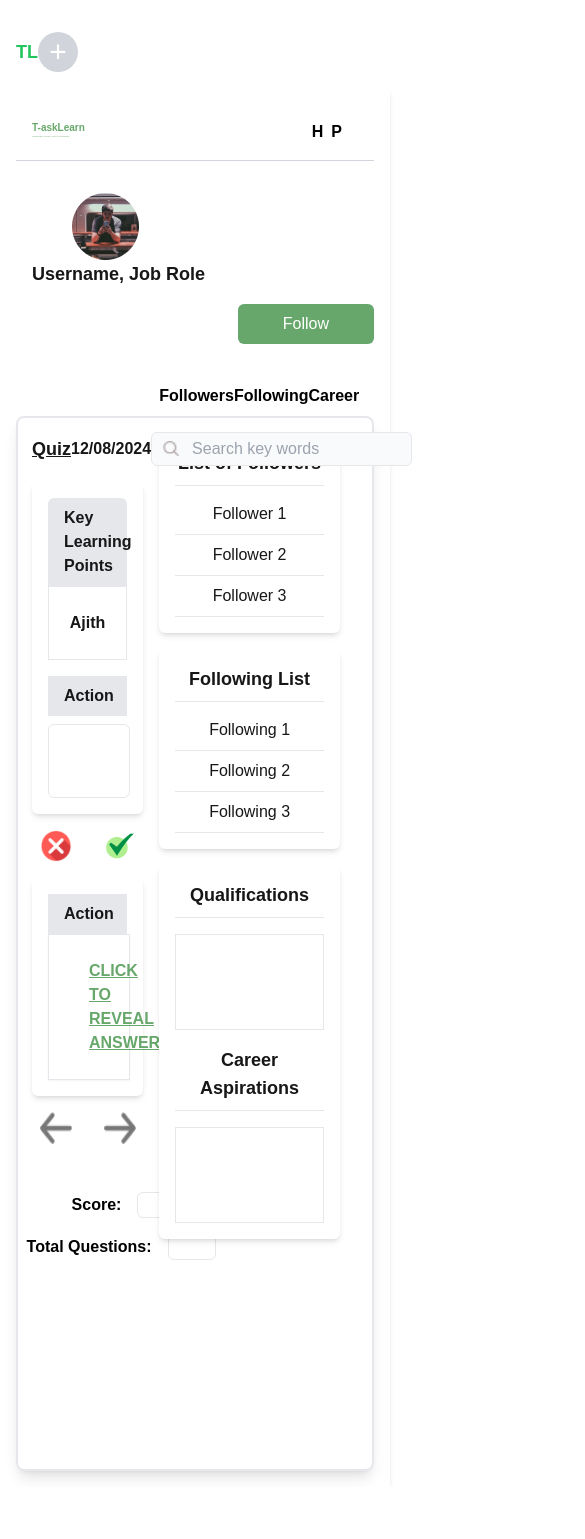
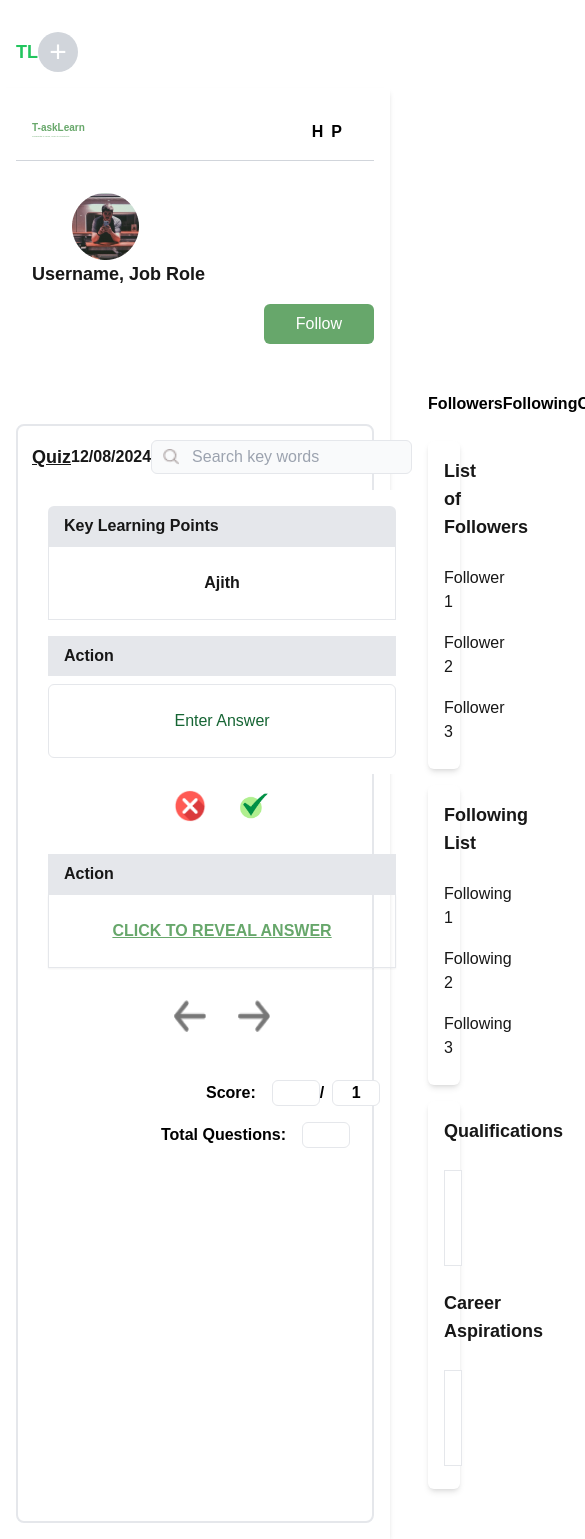
Before and after one commit to bananaappsuk/website_team, a Next.js app in the folder tasklearn_frontend/: page /OtherProfile in a window 390 px wide. Shown: the top 1539 px of the page, 585 px wide, since content can reach past the window. Before the commit the page ends 1487 px from the top, so only its background shows below. Built offline with nearby package versions, Linux system fonts and the light colour scheme; no server answers.

Commit message:
TN-191NEW

```diff
--- a/tasklearn_frontend/src/app/globals.css
+++ b/tasklearn_frontend/src/app/globals.css
@@ -120,10 +120,7 @@ margin-right: 53px;
 .mr1{
   margin-right: 53px;
 }
-.P1_1{
-  width: 40%;
-  float: left;
-}
+
 .P1_2{
   margin-top: -74px;
 }
@@ -135,21 +132,7 @@ margin-right: 53px;
   width: 20%;
   float: left;
 }
-.re_1{
-  background: #67A76B;
-  border-radius: 0.375rem;
-  padding-left: 45px;
-  padding-right: 45px;
-}
-.mb1_1{
-  margin-bottom: 72px;
-}
-.m11_1{
-  margin-left: 40px;
-}
-.min_h1 {
-  min-height: 125vh;
-}
+
 /* Extra small devices (phones, 600px and down) */
 @media only screen and (max-width: 600px) {
   .fo_4 {
--- a/tasklearn_frontend/src/pages/OtherProfile.tsx
+++ b/tasklearn_frontend/src/pages/OtherProfile.tsx
@@ -2,8 +2,19 @@ import React, { useState } from 'react';
 import "../app/globals.css";
 
 const OtherProfile = () => {
+  const [isModalOpen, setModalOpen] = useState(false);
+  const [link, setLink] = useState("");
+
+  const closeModal = () => setModalOpen(false);
+
+  const copyToClipboard = () => {
+    navigator.clipboard.writeText(link);
+    alert('Link copied to clipboard!');
+    closeModal();
+  };
+
   return (
-    <div className="min-h-screen bg-gray-100">
+    <div className="w-full flex gap-2 bg-gray-100">
       <div className="flex flex-col lg:flex-row w-full">
         {/* Sidebar */}
         <div className="w-full lg:w-[7%] flex lg:flex-col items-center bg-white p-4">
@@ -11,7 +22,7 @@ const OtherProfile = () => {
             <a href="/Homepage">TL</a>
           </div>
           <div className="hidden lg:block rounded-full overflow-hidden h-12 w-12 mt-4">
-            <img src="assets/Ellipse_1.png"  alt="Profile" />
+            <img src="assets/Ellipse_1.png" alt="Profile" />
           </div>
           <button className="mt-4 h-10 w-10 bg-gray-300 rounded-full text-3xl text-white">
             +
@@ -21,21 +32,39 @@ const OtherProfile = () => {
         {/* Main Content Area */}
         <div className="w-full lg:w-[100%] bg-white shadow-md p-4">
           {/* Header */}
-          <div className="p-4 flex justify-between"><div className="text-start"><h1 className="text-[10px] sm:text-md md:text-md lg:text-2xl xl:text-3xl font-bold text-[#68A86B]"><a href="/Homepage">T-askLearn</a></h1><p className="text-[2px] sm:text-[4px] lg:text-[6px] xl:text-[8px] text-[#68A86B]"><a href="/Homepage">Collaborate to Learn, Learn to Collaborate</a></p></div><div className="px-4 text-black font-bold items-center flex justify-end gap-2"><a href="/Homepage">H</a><a href="/UserProfile">P</a></div></div>
+          <div className="p-4 flex justify-between">
+            <div className="text-start">
+              <h1 className="text-[10px] sm:text-md md:text-md lg:text-2xl xl:text-3xl font-bold text-[#68A86B]">
+                <a href="/Homepage">T-askLearn</a>
+              </h1>
+              <p className="text-[2px] sm:text-[4px] lg:text-[6px] xl:text-[8px] text-[#68A86B]">
+                <a href="/Homepage">Collaborate to Learn, Learn to Collaborate</a>
+              </p>
+            </div>
+            <div className="px-4 text-black font-bold items-center flex justify-end gap-2">
+              <a href="/Homepage">H</a>
+              <a href="/UserProfile">P</a>
+            </div>
+          </div>
           <div className="h-[1px] w-full bg-gray-300"></div>
           {/* User Info */}
           <div className="flex flex-col lg:flex-row mt-4">
             <div className="w-full lg:w-1/3 p-4">
-            <img src="assets/Ellipse_2.png" className="m11_1" alt="Profile" />
+              <img src="assets/Ellipse_2.png" className="ml-10" alt="Profile" />
               <p className="text-lg font-bold">Username, Job Role</p>
             </div>
             <div className="ml-auto flex items-center">
-              <button className="re_1 text-white px-4 py-2 rounded mb1_1">Follow</button>
+              {/* Step 3: Add onClick handler to open modal */}
+              <button
+                onClick={() => setModalOpen(true)}
+                className="mb-20 pl-8 pr-8 bg-[#67A76B] rounded-md text-white px-4 py-2 rounded">
+                Follow
+              </button>
             </div>
           </div>
 
           {/* Main Quiz Section */}
-          <div className="min-h-screen p-4 P1_1">
+          <div className="p-4 lg:w-[40%] float-left">
             {/* Quiz Header */}
             <div className="flex justify-between items-center mb-4">
               <h1 className="text-lg font-bold underline">Quiz</h1>
@@ -55,7 +84,7 @@ const OtherProfile = () => {
             </div>
 
             {/* Key Learning Points */}
-      <div className="bg-white rounded-md shadow-md p-4 mb-4">
+            <div className="bg-white rounded-md p-4 mb-4">
               <h2 className="font-bold bg-gray-200 py-2 px-4 rounded-t-md">Key Learning Points</h2>
               <p className="text-center font-bold py-6 border">Ajith</p>
 
@@ -71,26 +100,28 @@ const OtherProfile = () => {
             {/* Icons Section */}
             <div className="flex justify-center mt-4 gap-8">
               <button className="text-red-600 flex items-center">
-          <img src="assets/image_2.png" alt="Cross" className="h-8 w-8" /> {/* Add correct icon path */}
+                <img src="assets/image_2.png" alt="Cross" className="h-8 w-8" />
               </button>
               <button className="text-green-600 flex items-center">
-          <img src="assets/image_1.png" alt="Check" className="h-8 w-8" /> {/* Add correct icon path */}
+                <img src="assets/image_1.png" alt="Check" className="h-8 w-8" />
               </button>
             </div>
 
             {/* Another Action Section */}
-      <div className="bg-white rounded-md shadow-md p-4 mt-4">
+            <div className="p-4 mt-4">
               <h2 className="font-bold bg-gray-200 py-2 px-4">Action</h2>
-        <button className="text-[#67A76B] font-bold underline w-full px-10 py-6 border shadow-sm">CLICK TO REVEAL ANSWER</button>
+              <button className="text-[#67A76B] font-bold underline w-full px-10 py-6 border shadow-sm">
+                CLICK TO REVEAL ANSWER
+              </button>
             </div>
 
             {/* Icons Section */}
             <div className="flex justify-center mt-4 gap-8">
               <button className="text-red-600 flex items-center">
-          <img src="assets/Vector_1.png" alt="Clear" className="h-8 w-8" /> {/* Add correct icon path */}
+                <img src="assets/Vector_1.png" alt="Clear" className="h-8 w-8" />
               </button>
               <button className="text-green-600 flex items-center">
-          <img src="assets/Vector_2.png" alt="Submit" className="h-8 w-8" /> {/* Add correct icon path */}
+                <img src="assets/Vector_2.png" alt="Submit" className="h-8 w-8" />
               </button>
             </div>
 
@@ -107,7 +138,8 @@ const OtherProfile = () => {
               </div>
             </div>
           </div>
-    <div className="min_h1 p-4 shadow-lg border-2 rounded-lg p-8">
+
+          <div className="p-4 border-2 rounded-lg p-8">
             {/* Tabs: Followers, Following, Career */}
             <div className="flex justify-around border-b mb-4 P1_2 fo_22">
               <button className="text-center flex-1 py-2 border-gray-400">
@@ -147,16 +179,56 @@ const OtherProfile = () => {
               {/* Career Section */}
               <div className="bg-white p-4 shadow-md rounded-md">
                 <h3 className="text-lg font-bold border-b pb-2 mb-4">Qualifications</h3>
-          <div className="border mb-4 p-2 h-24"> {/* Add qualification details here */}</div>
+                <textarea
+                  className="border mb-4 p-2 h-24 w-full resize-none" // Fixed height, full width, no resize
+                ></textarea>
 
                 <h3 className="text-lg font-bold border-b pb-2 mb-4">Career Aspirations</h3>
-          <div className="border p-2 h-24"> {/* Add career aspirations details here */}</div>
+                <textarea
+                  className="border p-2 h-24 w-full resize-none" // Fixed height, full width, no resize
+                ></textarea>
+              </div>
+            </div>
           </div>
         </div>
       </div>
 
+      {/* Step 2: Create Modal */}
+      {isModalOpen && (
+        <div className="fixed inset-0 flex items-center justify-center z-50 bg-black bg-opacity-50">
+        <div className="bg-white p-8 rounded-lg shadow-lg relative w-full max-w-xl md:max-w-2xl pb-[100px]">
+          {/* Header Section with Title and Close Button */}
+          <div className="flex items-center justify-between mb-4">
+            <h2 className="text-xl font-bold">Invite friends to Tia’s Server</h2>
+            <button
+              onClick={closeModal}
+              className="focus:outline-none text-2xl"
+            >
+              X
+            </button>
+          </div>
+          <p>Share this link with others to grant access to your server!</p>
+
+          <div className="flex items-center  w-full p-2 bg-gray-200 rounded-md mt-4">
+            <input
+              type="text"
+              value="https://tasklearn/Tia’s Server"
+              readOnly
+              className="flex-grow px-4 py-2 bg-gray-200 text-gray-800 border-none rounded-l-md focus:outline-none"
+            />
+
+            <button
+              className="px-8 py-2 text-white bg-[#67A76B] rounded-r-md focus:outline-none rounded-[3px]"
+            >
+              Copy
+            </button>
           </div>
         </div>
+      </div>
+
+
+
+      )}
     </div>
   );
 };
--- /dev/null
+++ b/tasklearn_frontend/src/pages/tabs/demo.tsx
@@ -0,0 +1,60 @@
+import React, { useState } from 'react';
+
+const InviteModal = ({ isOpen, onClose }) => {
+  return (
+    // Modal background overlay
+    isOpen && (
+      <div className="fixed inset-0 flex items-center justify-center bg-black bg-opacity-50 z-50">
+        {/* Modal container */}
+        <div className="bg-white rounded-lg shadow-lg p-6 w-11/12 sm:w-96 max-w-lg relative">
+          {/* Close button */}
+          <button
+            onClick={onClose}
+            className="absolute top-2 right-2 text-gray-500 hover:text-gray-800 focus:outline-none"
+          >
+            X
+          </button>
+          {/* Modal header */}
+          <h2 className="text-lg sm:text-xl font-bold mb-2 text-center">Invite friends to Tia’s Server</h2>
+          <p className="text-gray-600 text-sm text-center mb-4">
+            Share this link with others to grant access to your server!
+          </p>
+          {/* Link input with Copy button */}
+          <div className="flex items-center bg-gray-100 rounded-md px-3 py-2">
+            <input
+              type="text"
+              value="https://tasklearn/Tia’s Server"
+              readOnly
+              className="bg-transparent flex-1 outline-none text-gray-700 text-sm"
+            />
+            <button
+              onClick={() => navigator.clipboard.writeText("https://tasklearn/Tia’s Server")}
+              className="bg-green-500 hover:bg-green-600 text-white font-semibold rounded-md px-4 py-1 ml-2 text-sm"
+            >
+              Copy
+            </button>
+          </div>
+        </div>
+      </div>
+    )
+  );
+};
+
+const App = () => {
+  const [isModalOpen, setIsModalOpen] = useState(false);
+
+  return (
+    <div className="flex flex-col items-center justify-center min-h-screen bg-gray-50">
+      <button
+        onClick={() => setIsModalOpen(true)}
+        className="bg-blue-500 hover:bg-blue-600 text-white font-semibold py-2 px-4 rounded-md"
+      >
+        Open Invite Modal
+      </button>
+      {/* Modal Component */}
+      <InviteModal isOpen={isModalOpen} onClose={() => setIsModalOpen(false)} />
+    </div>
+  );
+};
+
+export default App;
```
Lines whose indentation alone changed are shown as unchanged.
